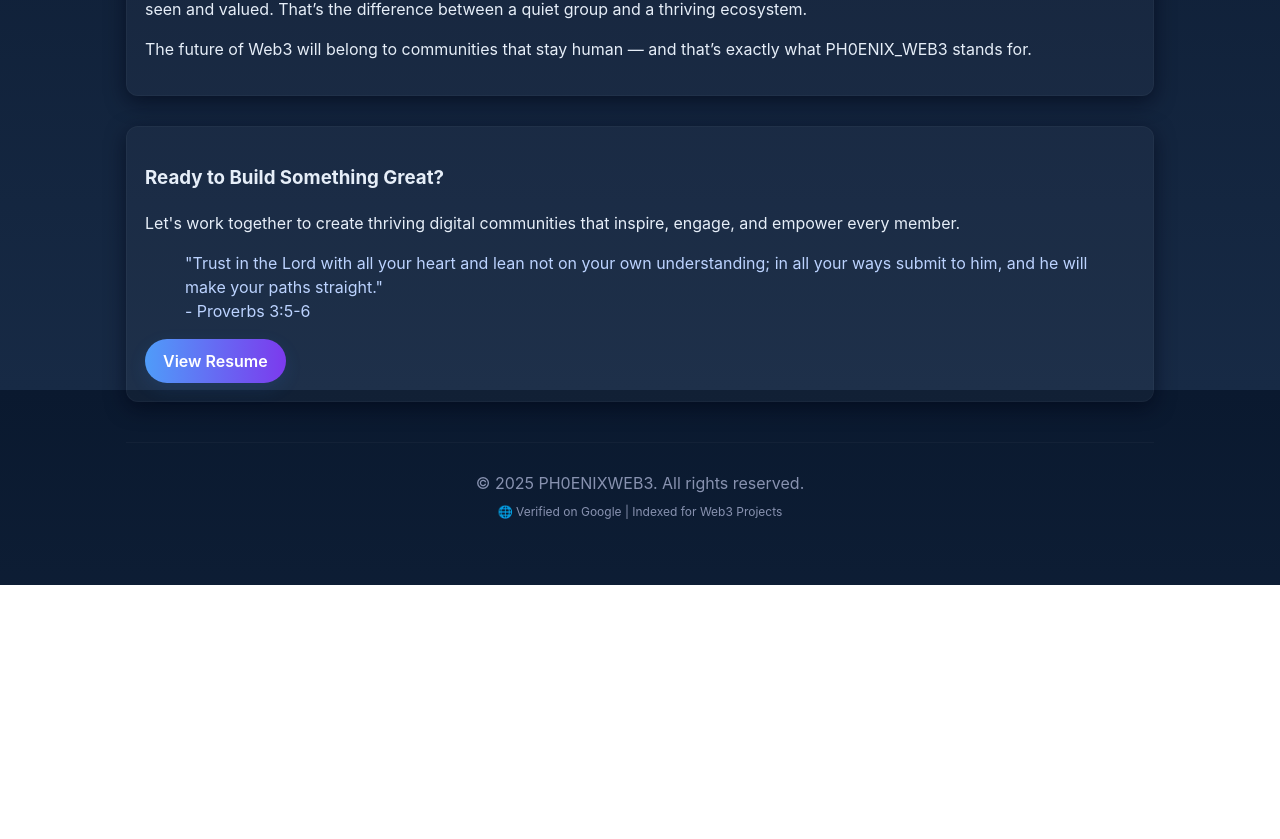
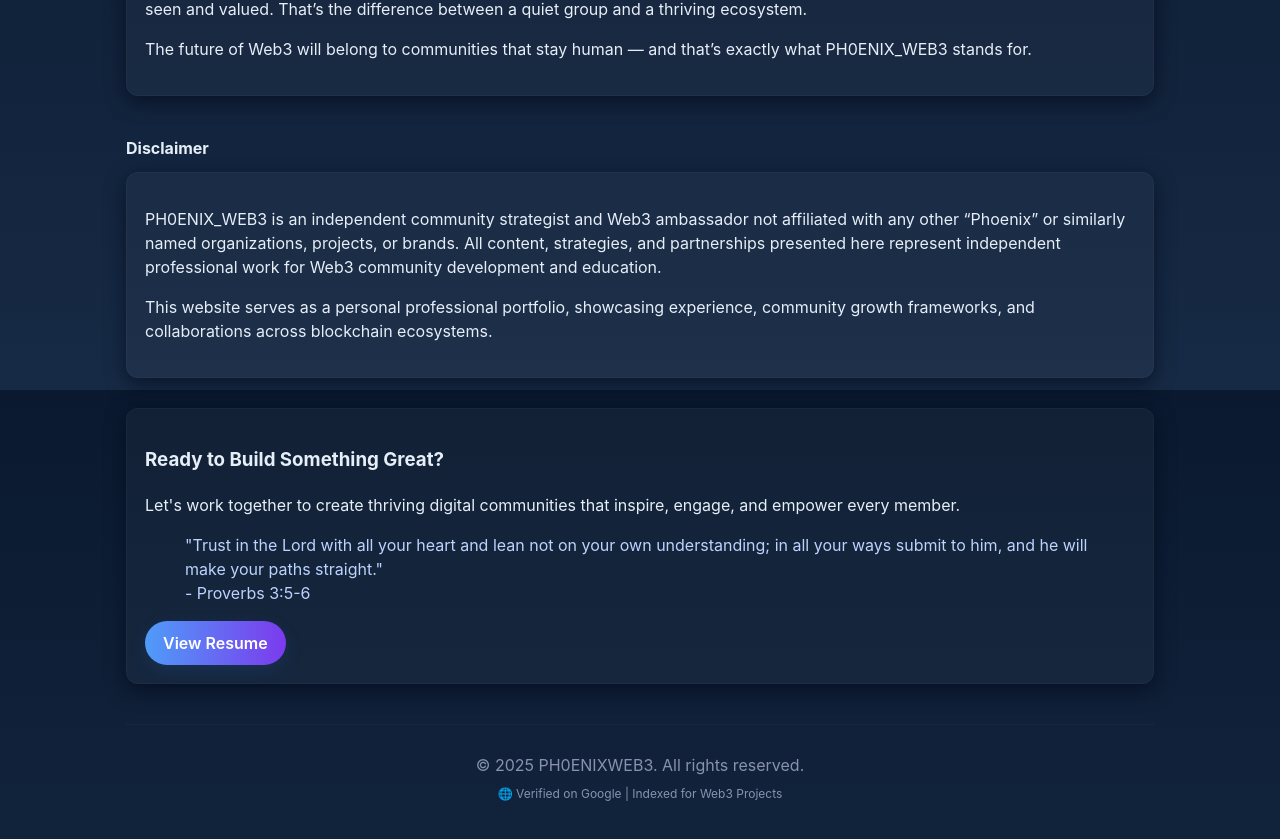
Before and after one commit to ekenegodwins22-eng/ph0enixweb3, a Next.js app: page / in a window 1280 px wide. Shown: the part 2810-3649 px from the top of the page. Before the commit the page ends 3395 px from the top, so only its background shows below. Built offline with nearby package versions, Linux system fonts and the light colour scheme.

Commit message:
Update index.js

```diff
--- a/pages/index.js
+++ b/pages/index.js
@@ -1,4 +1,5 @@
 import Head from 'next/head'
+
 const PROFILE_IMG = "https://i.ibb.co/7tNbF3k3/file-000000000f3461f7b9667cad34755326.png";
 const BITGET = "https://partner.bitget.ng/bg/E283E7";
 const X_FOLLOW = "https://x.com/intent/follow?screen_name=ph0enix_web3";
@@ -14,8 +15,10 @@
              crossOrigin="anonymous"></script>
         <title>PH0ENIX_WEB3 | Community Growth & Web3 Ambassador</title>
         <meta name="description" content="PH0ENIX_WEB3 — Web3 Community Builder, Ambassador & Strategist. Building thriving, engaged communities across Web3, DeFi, and tech ecosystems." />
-        <meta name="keywords" content="Web3, community growth, Bitget, Zealy, crypto ambassador, blockchain marketing, PH0ENIX_WEB3" />
+        <meta name="keywords" content="Web3, community growth, Bitget, Zealy, crypto ambassador, blockchain marketing, PH0ENIX_WEB3, community building, DeFi engagement" />
         <meta name="author" content="PH0ENIX_WEB3" />
+        <meta name="robots" content="index, follow" />
+        <meta name="google-site-verification" content="YOUR_VERIFICATION_CODE_HERE" />
         <meta property="og:type" content="website" />
         <meta property="og:title" content="PH0ENIX_WEB3 — Web3 Community Growth & Strategy" />
         <meta property="og:description" content="Helping Web3 projects grow authentic, engaged communities that last." />
@@ -175,6 +178,23 @@
           </div>
         </section>
 
+        {/* --- DISCLAIMER SECTION --- */}
+        <section id="disclaimer" style={{marginTop:40}}>
+          <div className="section-title">Disclaimer</div>
+          <div className="card">
+            <p>
+              PH0ENIX_WEB3 is an independent community strategist and Web3 ambassador not affiliated
+              with any other “Phoenix” or similarly named organizations, projects, or brands.
+              All content, strategies, and partnerships presented here represent independent professional
+              work for Web3 community development and education.
+            </p>
+            <p style={{marginTop:10}}>
+              This website serves as a personal professional portfolio, showcasing experience,
+              community growth frameworks, and collaborations across blockchain ecosystems.
+            </p>
+          </div>
+        </section>
+
         <section style={{marginTop:30}}>
           <div className="card">
             <h3>Ready to Build Something Great?</h3>
```
